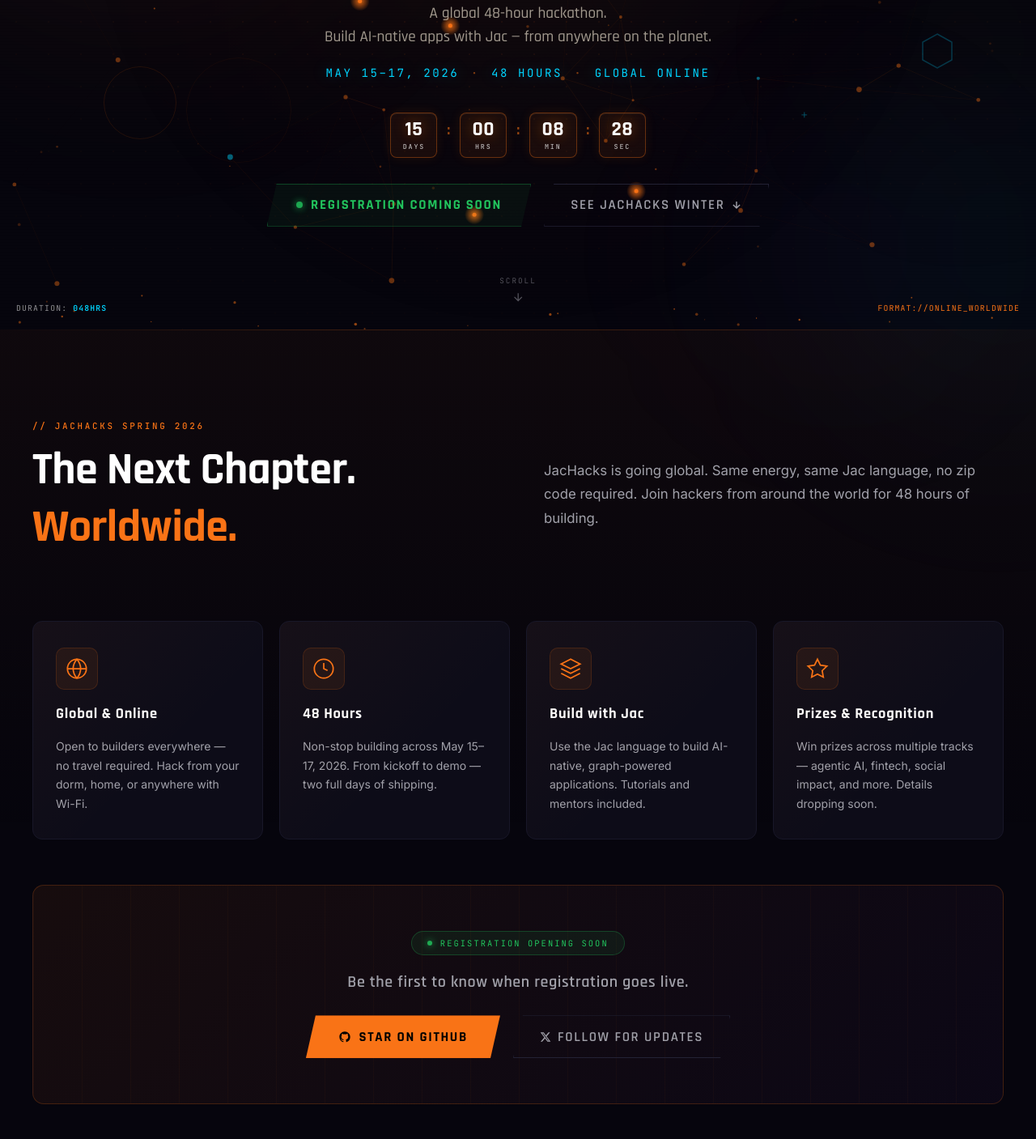
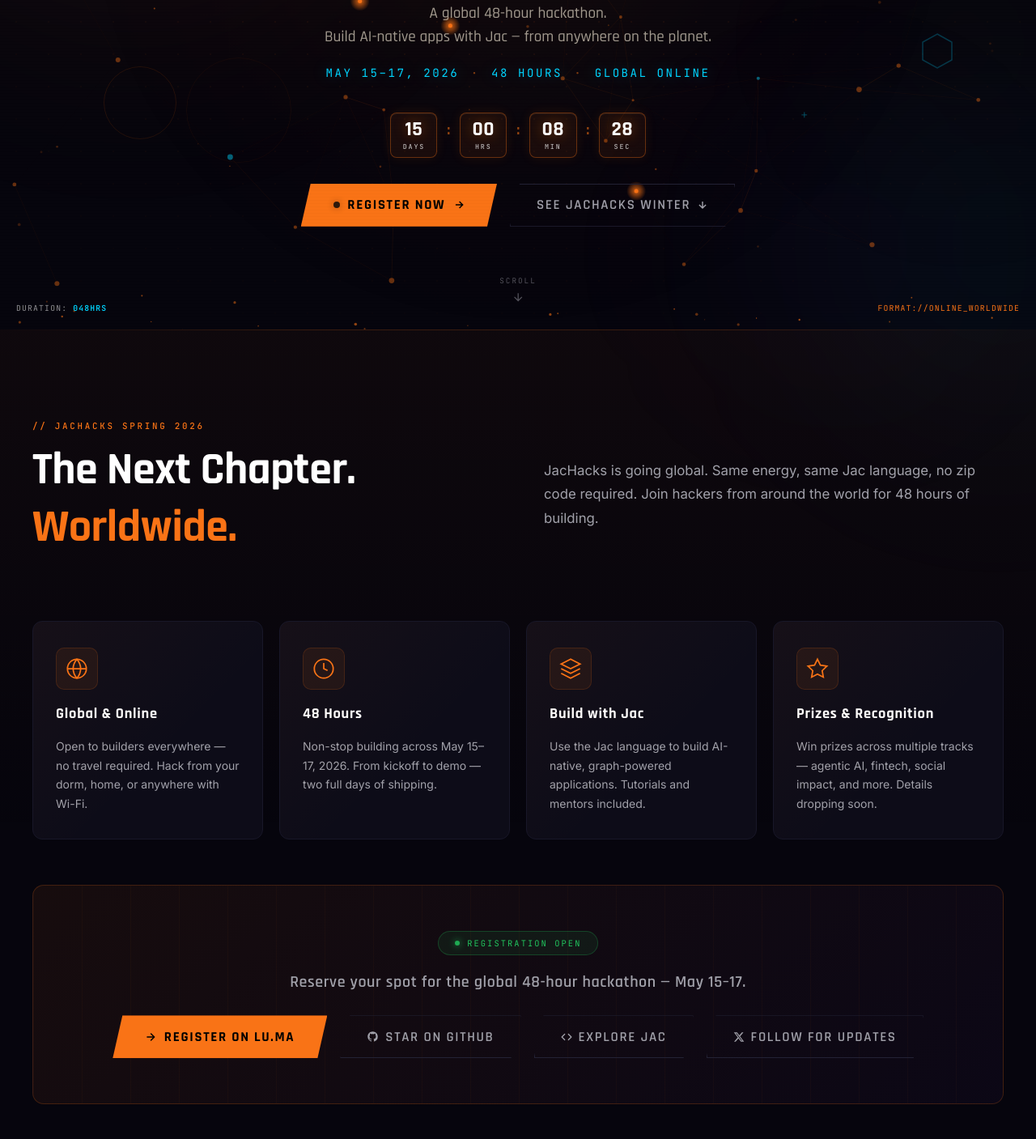
Before and after one commit to kevinjin420/jachacks-website, an Astro site: page / in a window 1280 px wide. Shown: the part 393-1800 px from the top of the page at 81% size. Built offline with nearby package versions, Linux system fonts and the light colour scheme; Astro itself is replaced by a stand-in of ours; animation ran at ten frames a second; a web font is replaced by a local one.

Commit message:
registration open added

```diff
--- a/src/pages/index.astro
+++ b/src/pages/index.astro
@@ -145,10 +145,11 @@
         </div>
 
         <div class="cta-group">
-          <div class="btn-coming-soon">
+          <a href="https://luma.com/d36npfr1/" target="_blank" rel="noopener noreferrer" class="btn-primary btn-register">
             <span class="cs-dot"></span>
-            REGISTRATION COMING SOON
-          </div>
+            REGISTER NOW
+            <svg width="14" height="14" viewBox="0 0 24 24" fill="none" stroke="currentColor" stroke-width="2.5"><path d="M5 12h14M13 5l7 7-7 7"/></svg>
+          </a>
           <a href="#winter" class="btn-ghost">
             SEE JACHACKS WINTER
             <svg width="14" height="14" viewBox="0 0 24 24" fill="none" stroke="currentColor" stroke-width="2.5"><path d="M12 5v14M5 12l7 7 7-7"/></svg>
@@ -211,13 +212,21 @@
           <div class="notify-inner">
             <div class="notify-badge">
               <span class="notify-dot"></span>
-              REGISTRATION OPENING SOON
+              REGISTRATION OPEN
             </div>
-            <p class="notify-text">Be the first to know when registration goes live.</p>
+            <p class="notify-text">Reserve your spot for the global 48-hour hackathon — May 15–17.</p>
             <div class="notify-actions">
-              <a href="https://github.com/jaseci-labs/jaseci" target="_blank" rel="noopener noreferrer" class="btn-primary">
-                <svg width="16" height="16" viewBox="0 0 24 24" fill="currentColor"><path d="M12 2C6.477 2 2 6.484 2 12.017c0 4.425 2.865 8.18 6.839 9.504.5.092.682-.217.682-.483 0-.237-.008-.868-.013-1.703-2.782.605-3.369-1.343-3.369-1.343-.454-1.158-1.11-1.466-1.11-1.466-.908-.62.069-.608.069-.608 1.003.07 1.531 1.032 1.531 1.032.892 1.53 2.341 1.088 2.91.832.092-.647.35-1.088.636-1.338-2.22-.253-4.555-1.113-4.555-4.951 0-1.093.39-1.988 1.029-2.688-.103-.253-.446-1.272.098-2.65 0 0 .84-.27 2.75 1.026A9.564 9.564 0 0 1 12 6.844a9.59 9.59 0 0 1 2.504.337c1.909-1.296 2.747-1.027 2.747-1.027.546 1.379.202 2.398.1 2.651.64.7 1.028 1.595 1.028 2.688 0 3.848-2.339 4.695-4.566 4.943.359.309.678.92.678 1.855 0 1.338-.012 2.419-.012 2.747 0 .268.18.58.688.482A10.02 10.02 0 0 0 22 12.017C22 6.484 17.522 2 12 2z"/></svg>
+              <a href="https://luma.com/d36npfr1/" target="_blank" rel="noopener noreferrer" class="btn-primary">
+                <svg width="14" height="14" viewBox="0 0 24 24" fill="none" stroke="currentColor" stroke-width="2.5" stroke-linecap="round" stroke-linejoin="round"><path d="M5 12h14M13 5l7 7-7 7"/></svg>
+                REGISTER ON LU.MA
+              </a>
+              <a href="https://github.com/jaseci-labs/jaseci" target="_blank" rel="noopener noreferrer" class="btn-ghost">
+                <svg width="15" height="15" viewBox="0 0 24 24" fill="currentColor"><path d="M12 2C6.477 2 2 6.484 2 12.017c0 4.425 2.865 8.18 6.839 9.504.5.092.682-.217.682-.483 0-.237-.008-.868-.013-1.703-2.782.605-3.369-1.343-3.369-1.343-.454-1.158-1.11-1.466-1.11-1.466-.908-.62.069-.608.069-.608 1.003.07 1.531 1.032 1.531 1.032.892 1.53 2.341 1.088 2.91.832.092-.647.35-1.088.636-1.338-2.22-.253-4.555-1.113-4.555-4.951 0-1.093.39-1.988 1.029-2.688-.103-.253-.446-1.272.098-2.65 0 0 .84-.27 2.75 1.026A9.564 9.564 0 0 1 12 6.844a9.59 9.59 0 0 1 2.504.337c1.909-1.296 2.747-1.027 2.747-1.027.546 1.379.202 2.398.1 2.651.64.7 1.028 1.595 1.028 2.688 0 3.848-2.339 4.695-4.566 4.943.359.309.678.92.678 1.855 0 1.338-.012 2.419-.012 2.747 0 .268.18.58.688.482A10.02 10.02 0 0 0 22 12.017C22 6.484 17.522 2 12 2z"/></svg>
                 STAR ON GITHUB
+              </a>
+              <a href="https://www.jaseci.org/" target="_blank" rel="noopener noreferrer" class="btn-ghost">
+                <svg width="14" height="14" viewBox="0 0 24 24" fill="none" stroke="currentColor" stroke-width="2.2" stroke-linecap="round" stroke-linejoin="round"><polyline points="16 18 22 12 16 6"/><polyline points="8 6 2 12 8 18"/></svg>
+                EXPLORE JAC
               </a>
               <a href="https://x.com/Jaseci_Org" target="_blank" rel="noopener noreferrer" class="btn-ghost">
                 <svg width="14" height="14" viewBox="0 0 24 24" fill="currentColor"><path d="M18.244 2.25h3.308l-7.227 8.26 8.502 11.24H16.17l-5.214-6.817L4.99 21.75H1.68l7.73-8.835L1.254 2.25H8.08l4.713 6.231zm-1.161 17.52h1.833L7.084 4.126H5.117z"/></svg>
@@ -1016,6 +1025,7 @@
   .btn-ghost:hover { border-color:var(--primary); color:var(--primary); box-shadow:0 0 25px rgba(249,115,22,.12); }
   .btn-coming-soon { display:inline-flex; align-items:center; gap:.65rem; font-family:var(--display); font-weight:700; font-size:1.05rem; letter-spacing:.1em; color:var(--green); border:1px solid rgba(34,197,94,.3); background:rgba(34,197,94,.06); padding:.9rem 2.2rem; clip-path:polygon(12px 0%,100% 0%,calc(100% - 12px) 100%,0% 100%); cursor:default; }
   .cs-dot { width:8px; height:8px; border-radius:50%; background:var(--green); box-shadow:0 0 10px var(--green); animation:blink 1.8s ease-in-out infinite; flex-shrink:0; }
+  .btn-register .cs-dot { background:#0a0a0a; box-shadow:0 0 10px rgba(0,0,0,.4); }
 
   .scroll-down { position:absolute; bottom:2.5rem; left:50%; transform:translateX(-50%); display:flex; flex-direction:column; align-items:center; gap:.4rem; color:var(--muted); font-family:var(--mono); font-size:.58rem; letter-spacing:.22em; animation:bob 2s ease-in-out infinite; }
   @keyframes bob { 0%,100%{transform:translateX(-50%) translateY(0)} 50%{transform:translateX(-50%) translateY(8px)} }
```
